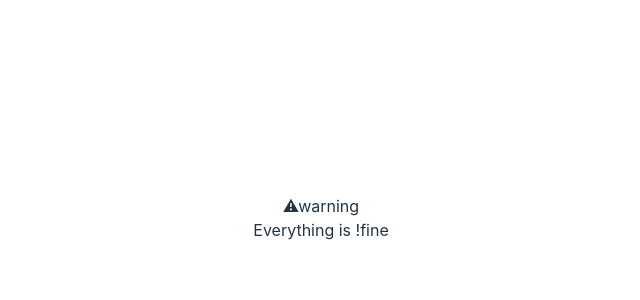
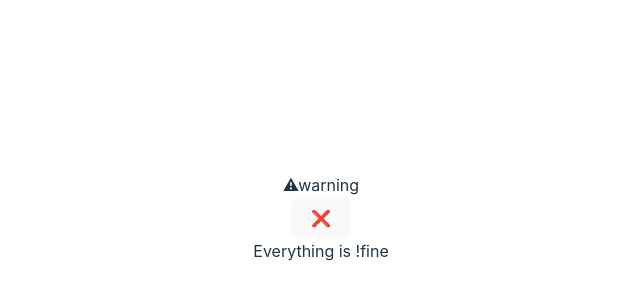
Before and after one commit to arief-github/learning-react-typescript, a React (Vite) app: page / in a window 1280 px wide. Shown: the part 182-482 px from the top of the page, without its empty margins (319-959 px from the left). Built offline with nearby package versions, Linux system fonts and the light colour scheme.

Commit message:
initialize file implementing state

```diff
--- a/src/App.tsx
+++ b/src/App.tsx
@@ -4,7 +4,7 @@ import './App.css'
 function App() {
   return (
     <div className="App">
-      <Alert type="warning" heading="warning">Everything is !fine</Alert>
+      <Alert type="warning" heading="warning" closable>Everything is !fine</Alert>
     </div>
   )
 
--- a/src/components/Alert/index.tsx
+++ b/src/components/Alert/index.tsx
@@ -1,6 +1,13 @@
+import { useState } from "react"
 import Props from "../../types/props"
 
-export function Alert({ type = "information", heading, children }: Props) {
+export function Alert({ type = "information", heading, children, closable }: Props) {
+    const [visible, setVisible] = useState<boolean>(true)
+
+    if(!visible) {
+        return null
+    }
+
     return (
         <>
             <div>
@@ -11,6 +18,15 @@ export function Alert({ type = "information", heading, children }: Props) {
                 </span>
                 <span>{heading}</span>
             </div>
+            {
+                closable ? (
+                    <button aria-label="Close">
+                        <span role="img" aria-label="Close">
+                            ❌
+                        </span>
+                    </button>
+                ) : null
+            }
             <div>
                 {children}
             </div>
```
